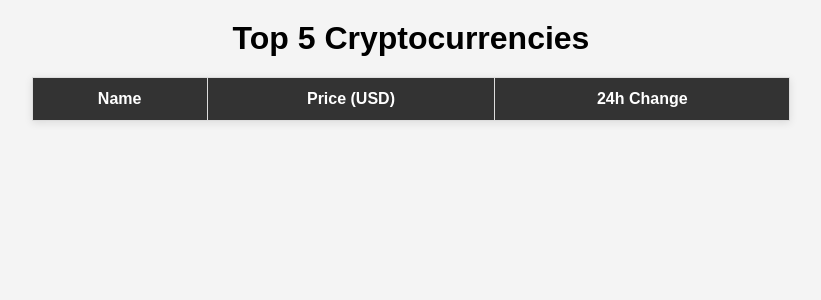
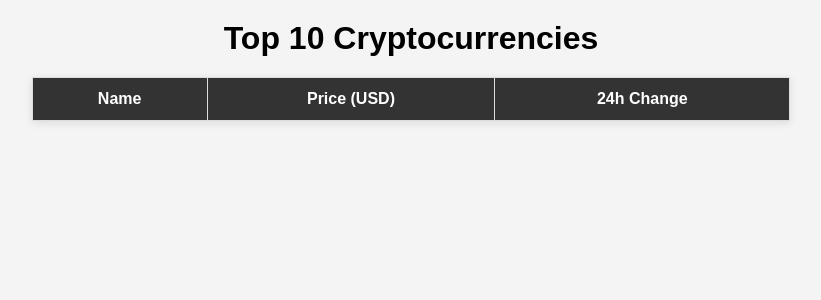
Before and after one commit to sarabiji/crypto_dash, a Flask app: page / in a window 1280 px wide. Shown: the top 300 px of the page, without its empty margins (229-1050 px from the left). Run offline with Flask 3, Linux system fonts and the light colour scheme; data that the repository does not hold is empty.

Commit message:
change 5 to 10

```diff
--- a/main.py
+++ b/main.py
@@ -8,7 +8,7 @@ def get_crypto_data():
     params = {
         "vs_currency": "usd",   # Required parameter
         "order": "market_cap_desc",
-        "per_page": 100,
+        "per_page": 10,
         "page": 1,
         "sparkline": "false"
     }
--- a/templates/index.html
+++ b/templates/index.html
@@ -5,7 +5,7 @@
     <link rel="stylesheet" href="{{ url_for('static', filename='style.css') }}">
 </head>
 <body>
-    <h1>Top 5 Cryptocurrencies</h1>
+    <h1>Top 10 Cryptocurrencies</h1>
     <table>
         <tr>
             <th>Name</th>
```
